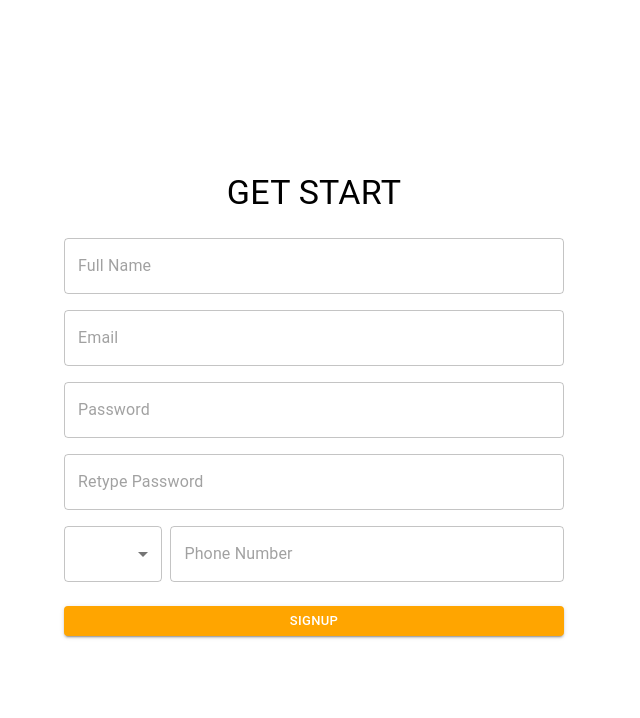
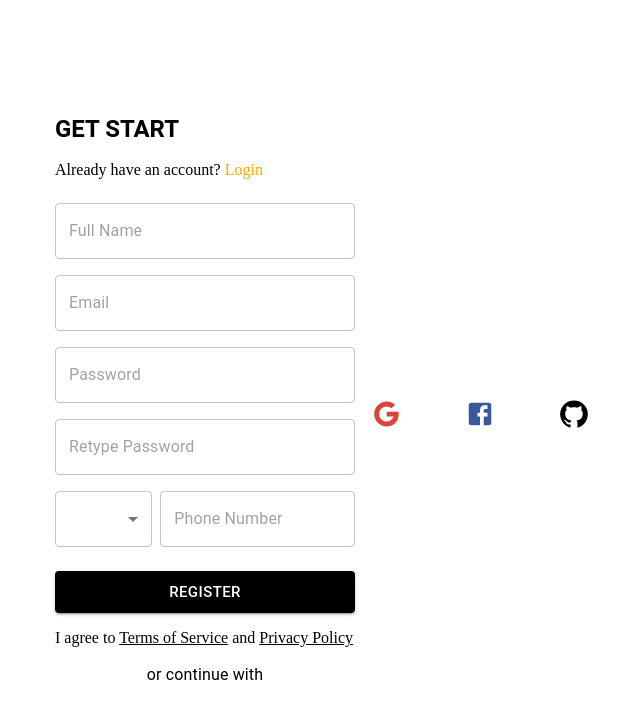
Before and after one commit to AslamUXByte/UXByte-Intern-Project, a React (Create React App) app: page /signup in a window 1280 px wide. Shown: the top 718 px of the page, without its empty margins (334-974 px from the left). Built offline with nearby package versions, Linux system fonts and the light colour scheme.

Commit message:
signup page edited

```diff
--- a/src/App.js
+++ b/src/App.js
@@ -4,7 +4,6 @@ import Signup from './components/Authentication/Signup';
 import Signin from './components/Authentication/Signin';
 import { BrowserRouter, Route, Routes} from "react-router-dom"
 import Home from './components/Homecomponents/Home';
-import Navbar from './components/Navbar';
 import React from 'react';
 
 function App() {
--- a/src/components/Authentication/Signup.js
+++ b/src/components/Authentication/Signup.js
@@ -1,5 +1,6 @@
-import { Box, CardContent, TextField, Typography,Button, Select, MenuItem } from '@mui/material';
+import { Box, CardContent, TextField, Typography, Button, Select, MenuItem } from '@mui/material';
 import React, { useState } from 'react';
+import { Google, Facebook, GitHub } from '@mui/icons-material';
 
 const SignUpPage = () => {
   const [fullName, setFullName] = useState('');
@@ -44,9 +45,10 @@ const SignUpPage = () => {
   };
 
   return (
-    <Box sx={{ display: 'flex', justifyContent: 'center', alignItems: 'center', height: "100vh",width:'100vw'}}>
-      <CardContent sx={{ width: 500 }}>
-      <Typography variant="h4" sx={{ textAlign: 'center', mb: 2 }}>GET START</Typography>
+    <Box sx={{ display: 'flex', justifyContent: 'center', alignItems: 'center', height: "100vh", width: '100vw', bgcolor: 'white' }}>
+      <CardContent sx={{ width: 300 }}>
+        <Typography variant="h5" sx={{ textAlign: 'starting', mb: 2, fontWeight: "bold" }}>GET START</Typography>
+        <p sx={{ textAlign: 'starting', mb: 2 }}>Already have an account? <span style={{ color: 'orange' }}>Login</span></p>
 
         <TextField
           placeholder='Full Name'
@@ -96,8 +98,22 @@ const SignUpPage = () => {
           />
         </Box>
 
-        <Button size="small" variant='contained' fullWidth onClick={handleRegister} sx={{ mt: 3, bgcolor: 'orange' }}>Signup</Button>
+        <Button size="large" variant='contained' fullWidth onClick={handleRegister} sx={{ mt: 3, bgcolor: 'black' }}>Register</Button>
+        <p sx={{ textAlign: 'center', mb: 2 }}>I agree to <u>Terms of Service</u> and <u>Privacy Policy</u></p>
+        <Typography variant="body1" sx={{ textAlign: 'center', mb: 2 }}>or continue with</Typography>
       </CardContent>
+
+      <Box sx={{ display: 'flex', justifyContent: 'center', mt: 2 }}>
+        <Box sx={{ mr: 4 }}>
+          <Google sx={{ color: '#DB4437', fontSize: 30 }} />
+        </Box>
+        <Box sx={{ mx: 4 }}>
+          <Facebook sx={{ color: '#3b5998', fontSize: 30 }} />
+        </Box>
+        <Box sx={{ ml: 4 }}>
+          <GitHub sx={{ fontSize: 30 }} />
+        </Box>
+      </Box>
     </Box>
   );
 };
```
